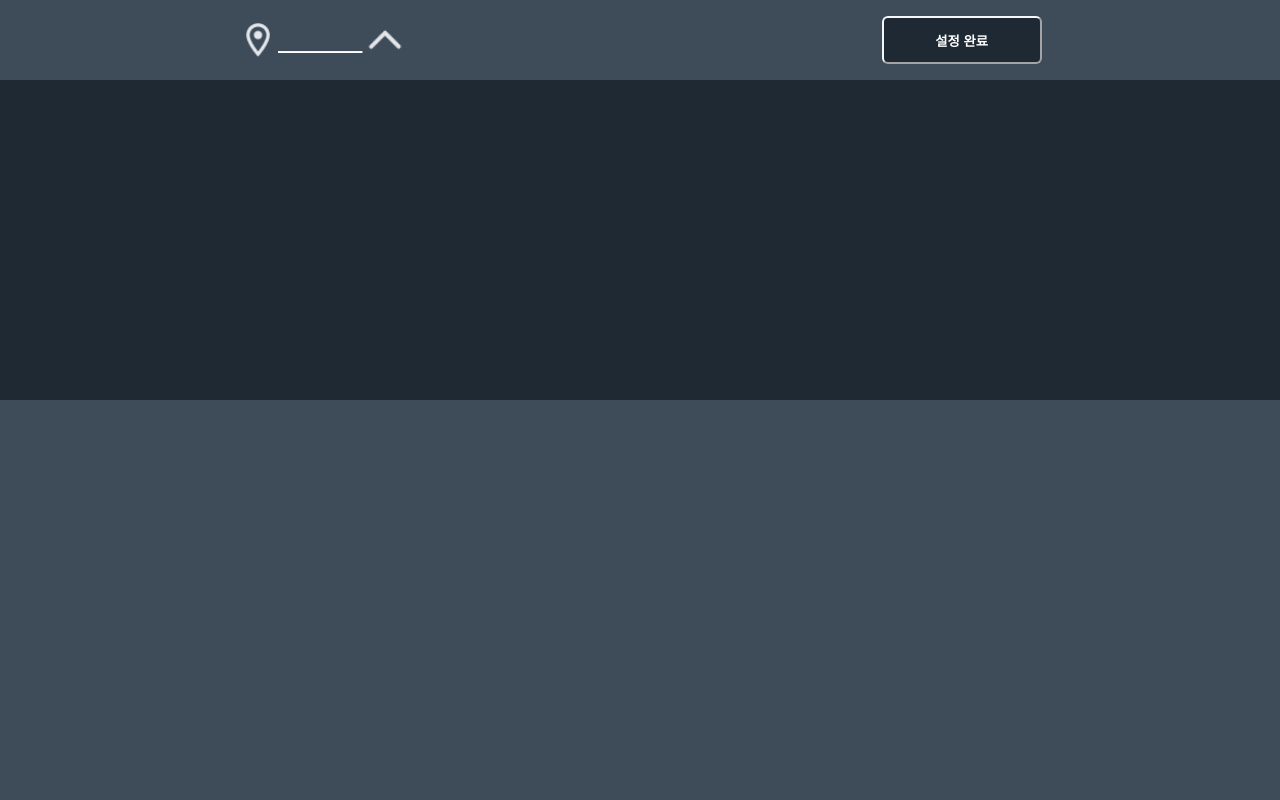
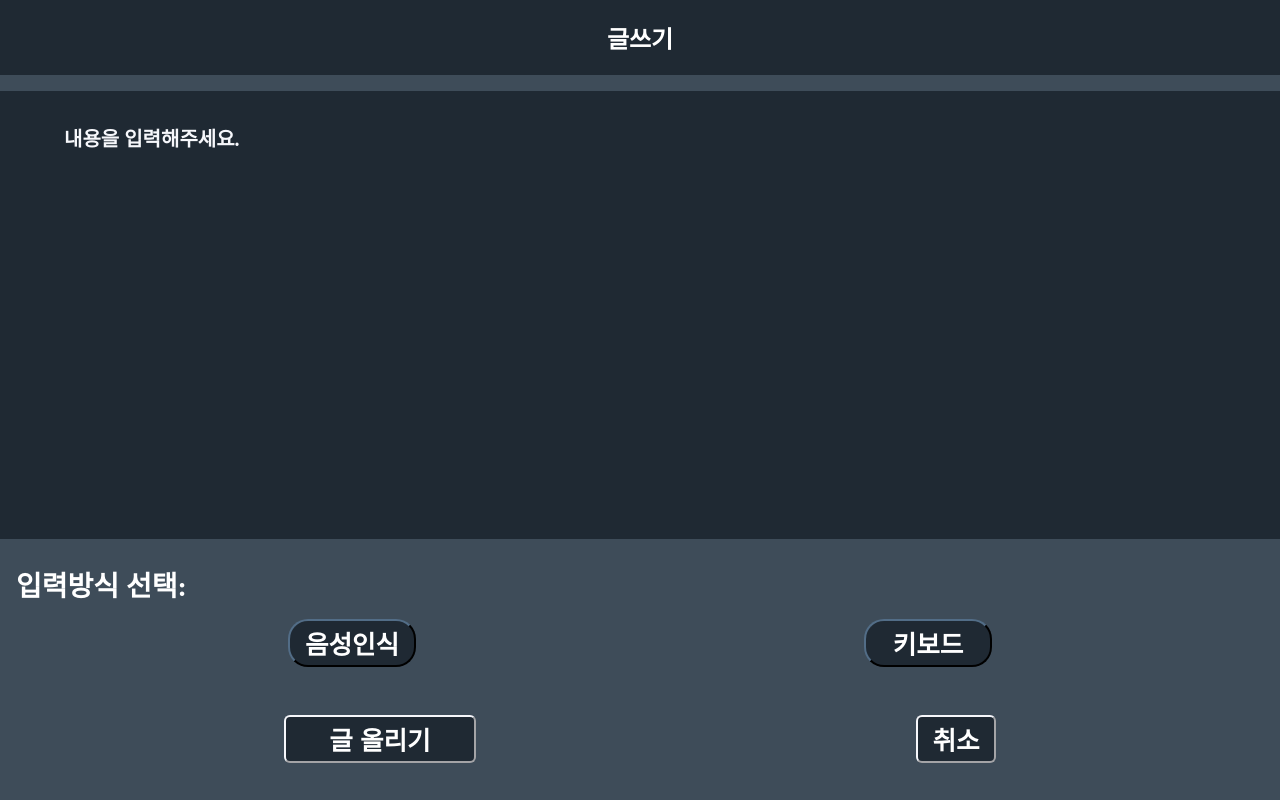
Before and after one commit to IEUM/IEUM, a React (Create React App) app in the folder front-end/: page /#/writeReview in a window 1280 px wide. Before the commit this address led to /#/choiceCity. Built offline with nearby package versions, Linux system fonts and the light colour scheme.

Commit message:
글쓰기 레이아웃 완성

```diff
--- a/front-end/src/components/Button.js
+++ b/front-end/src/components/Button.js
@@ -8,7 +8,7 @@ const ButtonBox = styled.button`
   font-size: ${(props) => props.fontSize || 2.4}rem;
   height: 2.5rem;
   border-radius: 6px;
-  border-color: ${palette.ivory};
+  border-color: ${(props) => props.borderColor || `${palette.ivory}`};
   outline: none;
   cursor: pointer;
   background-color: ${palette.darkBlack};
@@ -20,6 +20,7 @@ const Button = ({
   height,
   color,
   borderRadius,
+  borderColor,
   marginTop,
   fontSize,
   ...rest
@@ -33,6 +34,7 @@ const Button = ({
           height: height,
           backgroundColor: color,
           borderRadius: borderRadius,
+          borderColor: borderColor,
           marginTop: marginTop,
         }}
         {...rest}
--- /dev/null
+++ b/front-end/src/components/Textarea.js
@@ -0,0 +1,46 @@
+import React from "react";
+import styled from "styled-components";
+import palette from "../styles/palette";
+
+const StyledDiv = styled.div`
+  width: 100%;
+  height: ${(props) => props.height || "28rem"};
+  background-color: ${palette.darkBlack};
+  justify-content: center;
+  align-items: center;
+  display: flex;
+  flex-direction: column;
+  margin: 1rem 0rem 0rem 0rem;
+`;
+
+const StyledInput = styled.textarea`
+  resize: none;
+  width: 90%;
+  height: 100%;
+  padding: 2rem;
+  border: none;
+  outline: none;
+  color: white;
+  background-color: transparent;
+  font-size: 1.25rem;
+  font-family: "NotoSans";
+  &::placeholder {
+    color: ${palette.ivory};
+    font-weight: bold;
+  }
+`;
+
+const Input = ({ name, value, placeholder, onChange, height }) => {
+  return (
+    <StyledDiv height={height}>
+      <StyledInput
+        name={name}
+        value={value}
+        onChange={onChange}
+        placeholder={placeholder || "내용을 입력해주세요."}
+      />
+    </StyledDiv>
+  );
+};
+
+export default Input;
--- a/front-end/src/pages/Presenter/Presenter.js
+++ b/front-end/src/pages/Presenter/Presenter.js
@@ -11,10 +11,22 @@ export const Box = styled.div`
   display: flex;
   flex-direction: ${(props) => props.flexDirection || "row"};
   justify-content: ${(props) => props.justifyContent || "center"};
-  align-items: center;
+  align-items: ${(props) => props.alignItems || "center"};
   width: 100%;
-  background-color: ${palette.darkBlack};
+  background-color: ${(props) =>
+    props.backgroundColor || `${palette.darkBlack}`};
   margin-top: ${(props) => props.marginTop || "0px"};
   min-height: ${(props) => props.height || "4rem"};
   padding-left: ${(props) => props.paddingLeft || "0rem"};
 `;
+
+export const TextBox = styled.div`
+  display: flex;
+`;
+
+export const Row = styled.div`
+  display: flex;
+  width: 90%;
+  justify-content: space-around;
+  align-items: center;
+`;
--- a/front-end/src/pages/ReviewList.js
+++ b/front-end/src/pages/ReviewList.js
@@ -9,7 +9,7 @@ import User from "../assets/user.png";
 import Play from "../assets/play.png";
 import palette from "../styles/palette";
 
-import { Wrapper, Box } from "./Presenter/Presenter";
+import { Wrapper, Box, TextBox, Row } from "./Presenter/Presenter";
 
 const Image = styled.img`
   width: 40px;
@@ -22,18 +22,8 @@ const ImageBox = styled.div`
   justify-content: space-around;
   height: 6rem;
 `;
-const TextBox = styled.div`
-  display: flex;
-`;
 
 const LikeBox = styled.div``;
-
-const Row = styled.div`
-  display: flex;
-  width: 90%;
-  justify-content: space-around;
-  align-items: center;
-`;
 
 const ReviewList = ({ location }) => {
   const result = location.state.result;
--- a/front-end/src/pages/WriteReview.js
+++ b/front-end/src/pages/WriteReview.js
@@ -1,11 +1,65 @@
 import React from "react";
+import Textarea from "../components/Textarea";
+import Button from "../components/Button";
+import Text from "../components/Text";
 
-import { Wrapper, Box } from "./Presenter/Presenter";
+import { Wrapper, Box, TextBox, Row } from "./Presenter/Presenter";
 
 const WriteReview = () => {
   return (
     <Wrapper>
-      <Box>글쓰기</Box>
+      <Box>
+        <h2>글쓰기</h2>
+      </Box>
+      <Textarea />
+      <Box flexDirection="column" marginTop="1rem" backgroundColor="none">
+        <Box
+          backgroundColor="none"
+          paddingLeft="2rem"
+          justifyContent="flex-start"
+        >
+          <Text>입력방식 선택: </Text>
+        </Box>
+
+        <Row>
+          <Button
+            name="음성인식"
+            width="8rem"
+            height="3rem"
+            type="submit"
+            fontSize="1.6"
+            borderRadius="20px"
+            borderColor="#1F2933"
+          />
+          <Button
+            name="키보드"
+            width="8rem"
+            height="3rem"
+            type="submit"
+            fontSize="1.6"
+            borderRadius="20px"
+            borderColor="#1F2933"
+          />
+        </Row>
+        <Row>
+          <Button
+            name="글 올리기"
+            width="12rem"
+            height="3rem"
+            type="submit"
+            marginTop="3rem"
+            fontSize="1.6"
+          />
+          <Button
+            name="취소"
+            width="5rem"
+            height="3rem"
+            type="submit"
+            marginTop="3rem"
+            fontSize="1.6"
+          />
+        </Row>
+      </Box>
     </Wrapper>
   );
 };
```
